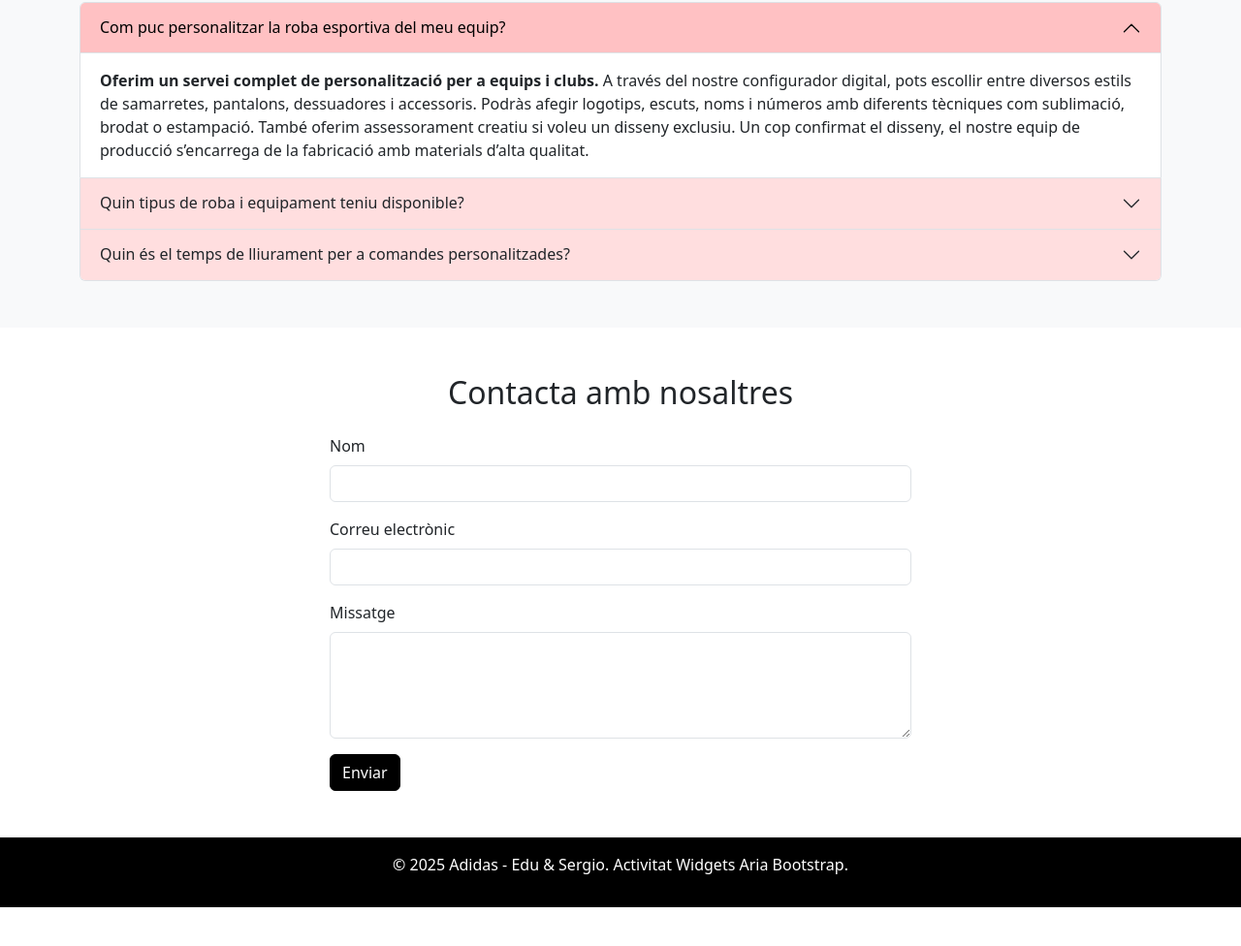
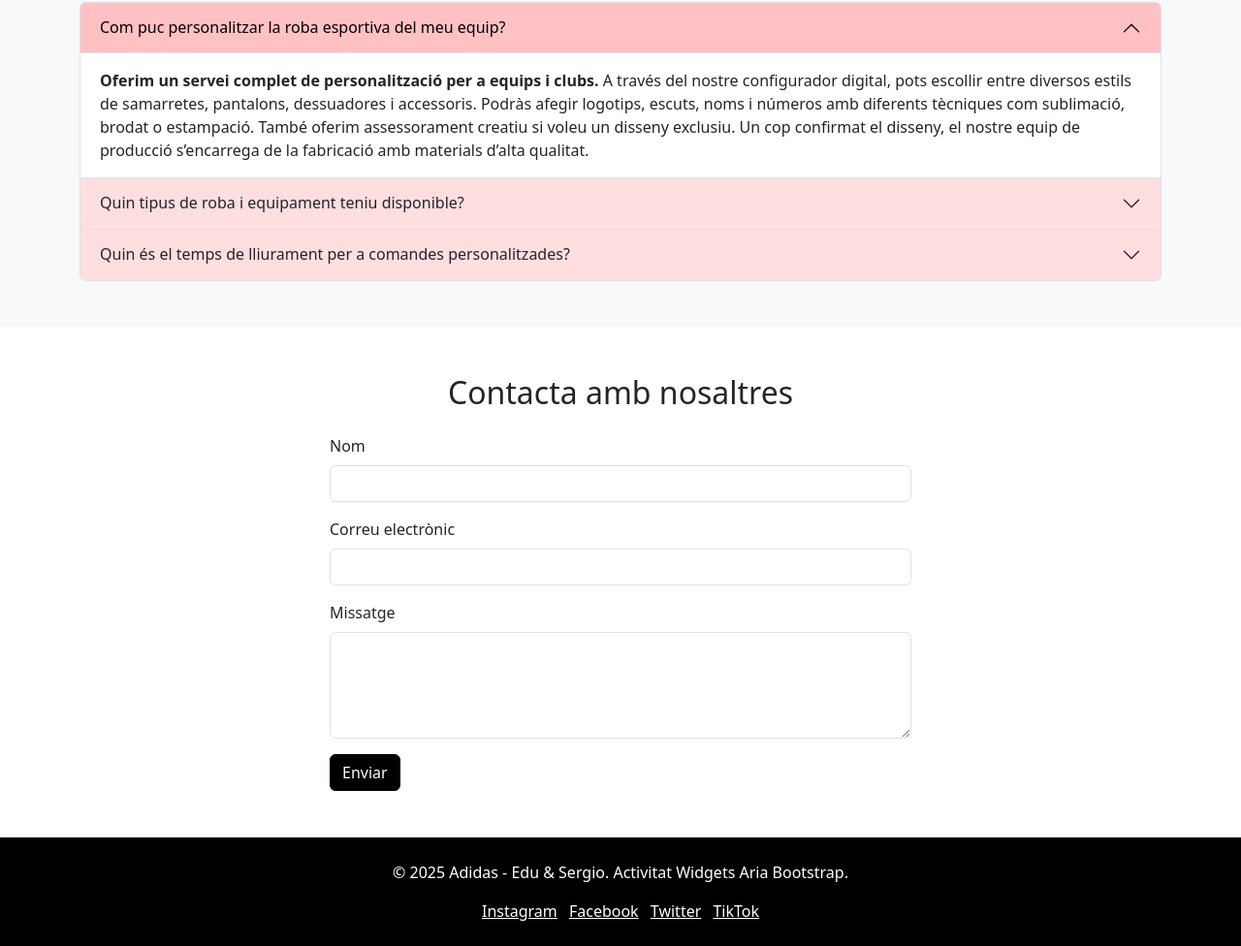
Before and after one commit to EduardAltes/widgets, a website built with Vite: page index.html in a window 1280 px wide. Shown: the part 1496-2472 px from the top of the page at 97% size. Before the commit the page ends 2432 px from the top, so only its background shows below. Built offline with nearby package versions, Linux system fonts and the light colour scheme.

Commit message:
feat(): changes for footer

```diff
--- a/index.html
+++ b/index.html
@@ -206,9 +206,23 @@
   </section>
 
   <!-- Footer -->
-  <footer class="bg-primary text-white text-center py-3" aria-label="Peu de pàgina" role="contentinfo" aria-labelledby="footer" aria-roledescription="footer">
+  <footer class="bg-primary text-white text-center py-4" aria-label="Peu de pàgina" role="contentinfo" aria-labelledby="footer" aria-roledescription="footer">
     <div class="container">
       <p>&copy; 2025 Adidas - Edu & Sergio. Activitat Widgets Aria Bootstrap.</p>
+      <ul class="list-inline mb-0" id="xarxes-socials">
+        <li class="list-inline-item">
+          <a href="https://www.instagram.com" target="_blank" rel="noopener noreferrer" class="text-white text-decoration-underline" aria-label="Instagram (s'obre en una pestanya nova)">Instagram</a>
+        </li>
+        <li class="list-inline-item">
+          <a href="https://www.facebook.com" target="_blank" rel="noopener noreferrer" class="text-white text-decoration-underline" aria-label="Facebook (s'obre en una pestanya nova)">Facebook</a>
+        </li>
+        <li class="list-inline-item">
+          <a href="https://www.twitter.com" target="_blank" rel="noopener noreferrer" class="text-white text-decoration-underline" aria-label="Twitter (s'obre en una pestanya nova)">Twitter</a>
+        </li>
+        <li class="list-inline-item">
+          <a href="https://www.tiktok.com" target="_blank" rel="noopener noreferrer" class="text-white text-decoration-underline" aria-label="TikTok (s'obre en una pestanya nova)">TikTok</a>
+        </li>
+      </ul>
     </div>
   </footer>
 
```
